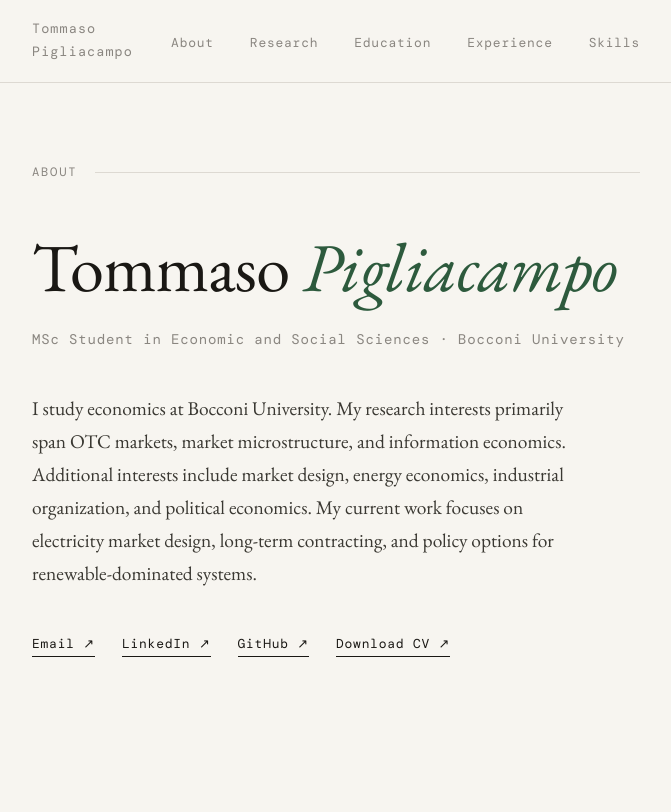
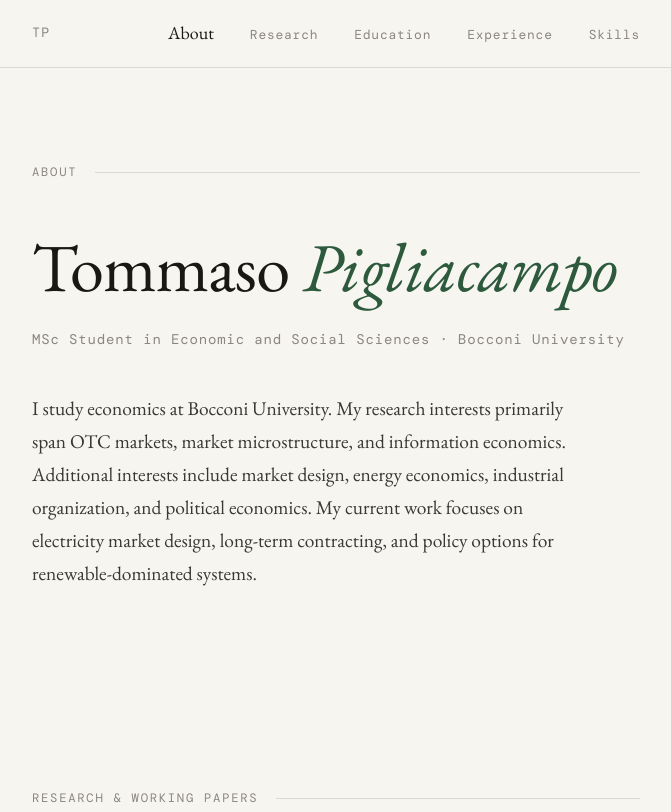
Before and after one commit to TommasoPigliacampo/tommasopigliacampo.github.io, a plain HTML site: page index.html in a window 1280 px wide. Shown: the top 812 px of the page, without its empty margins (304-975 px from the left). Drawn offline with nearby package versions, Linux system fonts and the light colour scheme; a web font is replaced by a local one.

Commit message:
Update index.html

```diff
--- a/index.html
+++ b/index.html
@@ -13,9 +13,9 @@
 <body>
   <nav>
     <div class="page">
-      <a class="nav-name" href="#about">Tommaso Pigliacampo</a>
+      <a class="nav-name" href="#about">TP</a>
       <ul class="nav-links">
-        <li><a href="#about">About</a></li>
+        <li><a href="#about"></a>About</li>
         <li><a href="#research">Research</a></li>
         <li><a href="#education">Education</a></li>
         <li><a href="#experience">Experience</a></li>
@@ -41,12 +41,6 @@
         on electricity market design, long-term contracting, and policy options for renewable-dominated systems.
       </p>
 
-      <div class="hero-links">
-        <a href="mailto:tommaso.pigliacampo@studbocconi.it">Email ↗</a>
-        <a href="https://www.linkedin.com/in/tommaso-pigliacampo-23012625b/" target="_blank">LinkedIn ↗</a>
-        <a href="https://github.com/TommasoPigliacampo" target="_blank">GitHub ↗</a>
-        <a href="Pigliacampo-CV.pdf" download="Tommaso-Pigliacampo-CV">Download CV ↗</a>
-      </div>
     </div>
   </section>
 
@@ -225,6 +219,7 @@
         <a href="mailto:tommaso.pigliacampo@studbocconi.it">Email</a>
         <a href="https://github.com/TommasoPigliacampo" target="_blank">GitHub</a>
         <a href="https://www.linkedin.com/in/tommaso-pigliacampo-23012625b/" target="_blank">LinkedIn</a>
+        <a href="Pigliacampo-CV.pdf" download="Pigliacampo-CV">Download CV</a>
       </div>
     </div>
   </footer>
```
